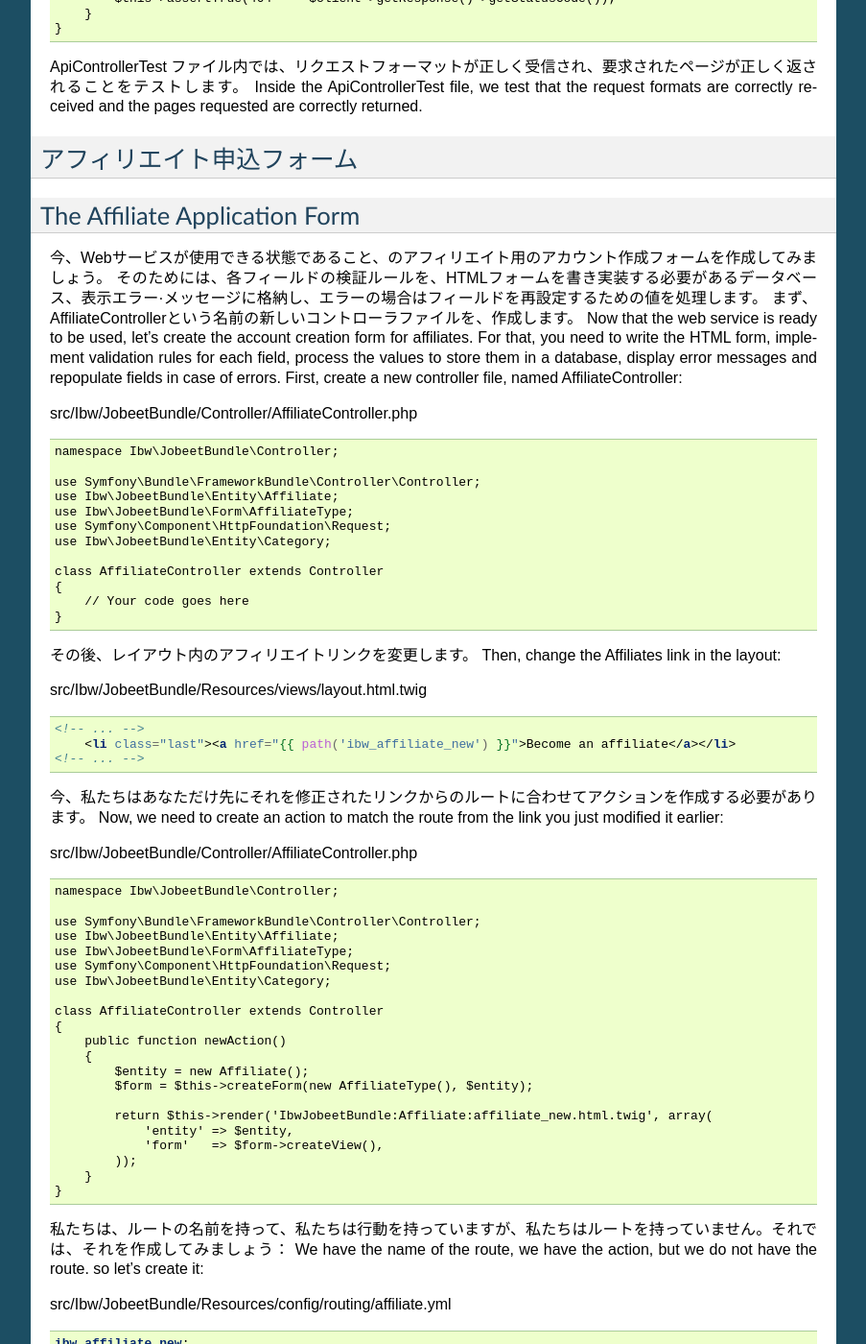
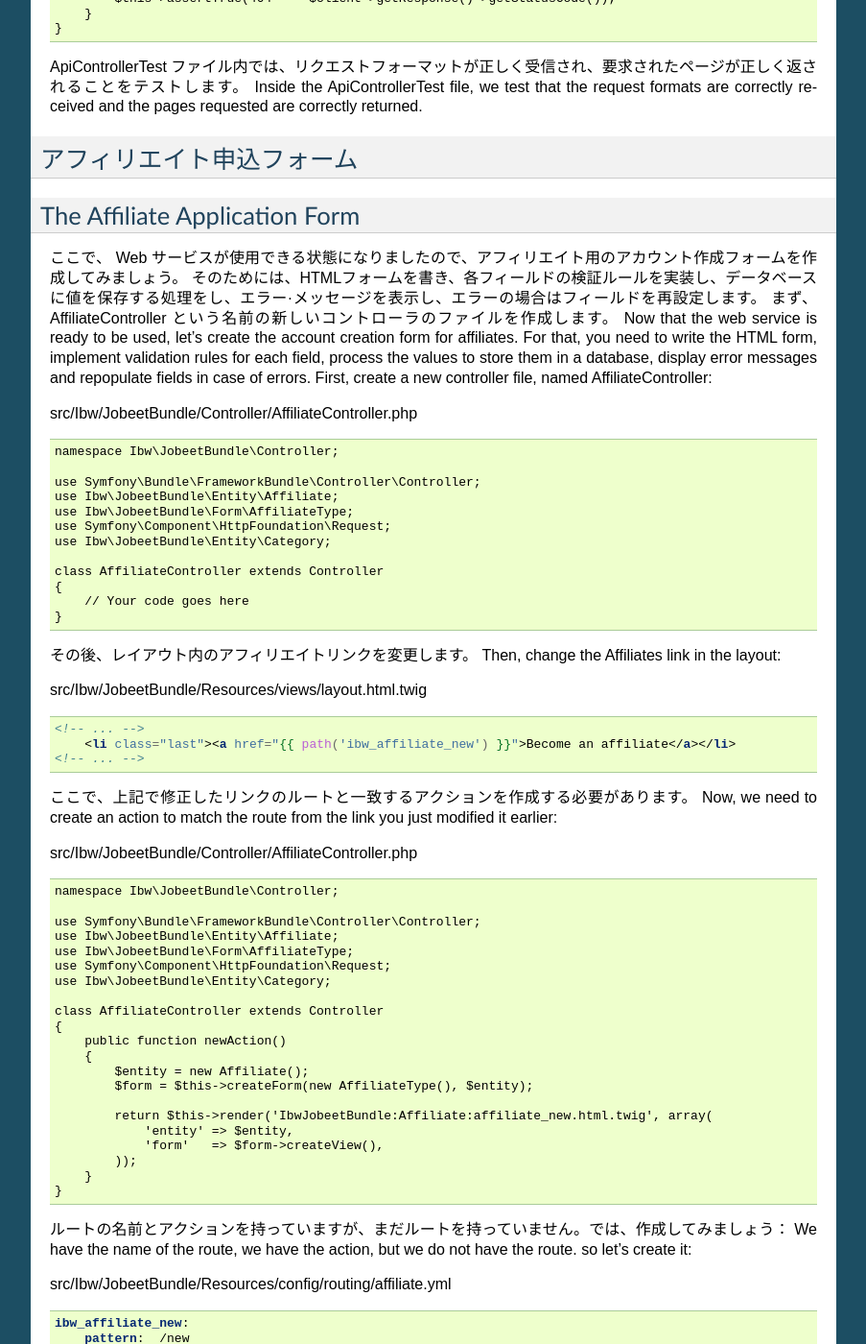
Before and after one commit to symfony-japan-old/symfony2-jobeet-ja, a Sphinx documentation site: the page built from source/day-15-web-services.rst, in a window 1280 px wide and 1400 px high, scrolled down 8620 px. Shown: the whole window at 96% size, without its empty margins (198-1101 px from the left). Built offline with Sphinx 7.4.7, drawn with Linux system fonts in a browser that asks for light colours; some of the changed text lies outside the part shown.

Commit message:
10/16 night

```diff
--- a/source/day-15-web-services.rst
+++ b/source/day-15-web-services.rst
@@ -535,11 +535,12 @@ Inside the ApiControllerTest file, we test that the request formats are correctl
 The Affiliate Application Form
 ------------------------------
 
-今、Webサービスが使用できる状態であること、のアフィリエイト用のアカウント作成フォームを作成してみましょう。
-そのためには、各フィールドの検証ルールを、HTMLフォームを書き実装する必要があるデータベース、表示エラー·メッセージに格納し、エラーの場合はフィールドを再設定するための値を処理します。
-まず、AffiliateControllerという名前の新しいコントローラファイルを、作成します。
+ここで、 Web サービスが使用できる状態になりましたので、アフィリエイト用のアカウント作成フォームを作成してみましょう。
+そのためには、HTMLフォームを書き、各フィールドの検証ルールを実装し、データベースに値を保存する処理をし、エラー·メッセージを表示し、エラーの場合はフィールドを再設定します。
+まず、 AffiliateController という名前の新しいコントローラのファイルを作成します。
 Now that the web service is ready to be used, let’s create the account creation form for affiliates.
-For that, you need to write the HTML form, implement validation rules for each field, process the values to store them in a database, display error messages and repopulate fields in case of errors.
+For that, you need to write the HTML form, implement validation rules for each field,
+process the values to store them in a database, display error messages and repopulate fields in case of errors.
 First, create a new controller file, named AffiliateController:
 
 src/Ibw/JobeetBundle/Controller/AffiliateController.php
@@ -570,7 +571,7 @@ src/Ibw/JobeetBundle/Resources/views/layout.html.twig
        <li class="last"><a href="{{ path('ibw_affiliate_new') }}">Become an affiliate</a></li>
    <!-- ... -->
 
-今、私たちはあなただけ先にそれを修正されたリンクからのルートに合わせてアクションを作成する必要があります。
+ここで、上記で修正したリンクのルートと一致するアクションを作成する必要があります。
 Now, we need to create an action to match the route from the link you just modified it earlier:
 
 src/Ibw/JobeetBundle/Controller/AffiliateController.php
@@ -599,7 +600,7 @@ src/Ibw/JobeetBundle/Controller/AffiliateController.php
        }
    }
 
-私たちは、ルートの名前を持って、私たちは行動を持っていますが、私たちはルートを持っていません。それでは、それを作成してみましょう：
+ルートの名前とアクションを持っていますが、まだルートを持っていません。では、作成してみましょう：
 We have the name of the route, we have the action, but we do not have the route. so let’s create it:
 
 src/Ibw/JobeetBundle/Resources/config/routing/affiliate.yml
@@ -610,7 +611,7 @@ src/Ibw/JobeetBundle/Resources/config/routing/affiliate.yml
        pattern:  /new
        defaults: { _controller: "IbwJobeetBundle:Affiliate:new" }
 
-また、ルーティングファイルにこれを追加します。
+さらに、ルーティングファイルにこれを追加します。
 Also, add this to your routing file:
 
 src/Ibw/JobeetBundle/Resources/config/routing.yml
@@ -623,8 +624,10 @@ src/Ibw/JobeetBundle/Resources/config/routing.yml
        resource: "@IbwJobeetBundle/Resources/config/routing/affiliate.yml"
        prefix:   /affiliate
 
-フォームファイルも作成する必要がある。そのうちのいくつかは、エンドユーザーが編集であってはなりませんので、しかし、アフィリエイトは複数のフィールドがあっても、私たちは、それらをすべて表示しません。あなたのアフィリエイトのフォームを作成します。
-The form file also needs to be created. But, even if the Affiliate has more fields, we won’t display them all, because some of them must not be editable by the end user. Create your Affiliate form:
+フォームファイルも作成する必要がある。そのうちのいくつかは、エンドユーザーが編集であってはなりませんので、
+しかし、アフィリエイトは複数のフィールドがあっても、私たちは、それらをすべて表示しません。あなたのアフィリエイトのフォームを作成します。
+The form file also needs to be created. But, even if the Affiliate has more fields,
+we won’t display them all, because some of them must not be editable by the end user. Create your Affiliate form:
 
 src/Ibw/JobeetBundle/Form/AffiliateType.php
 
```
